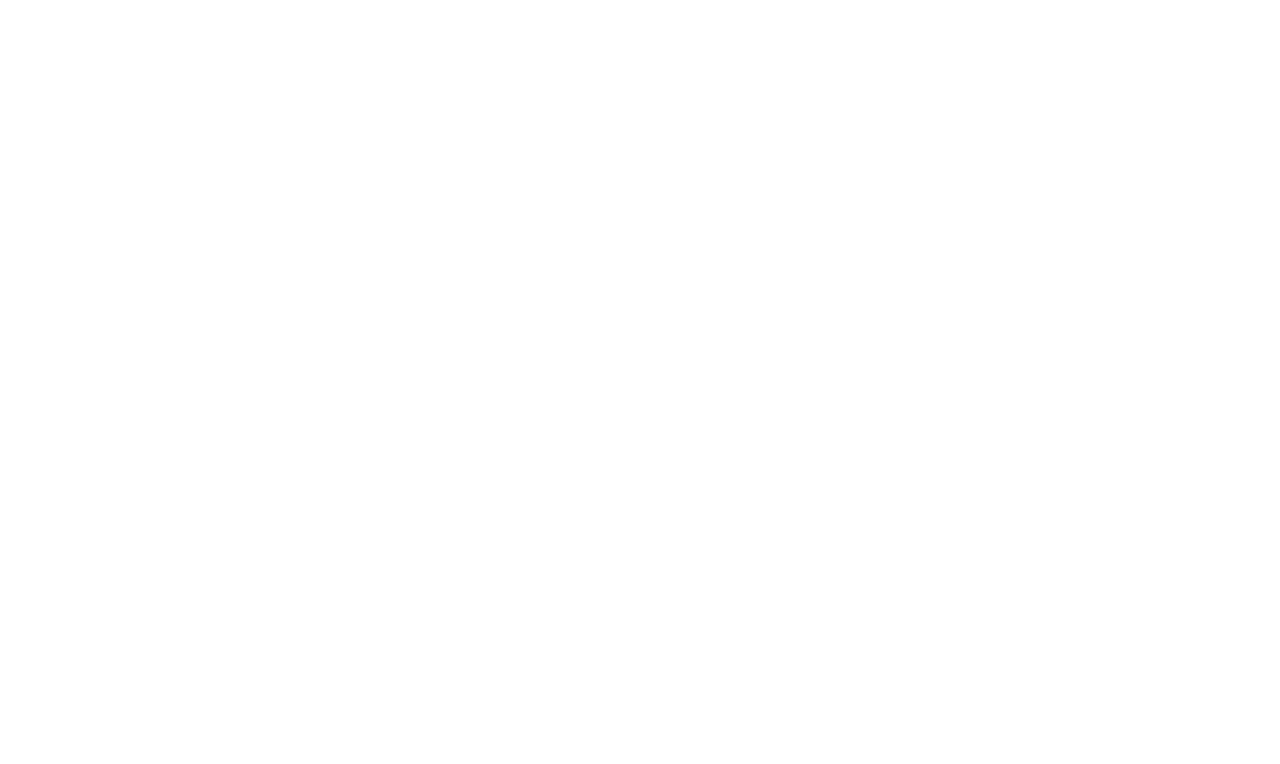
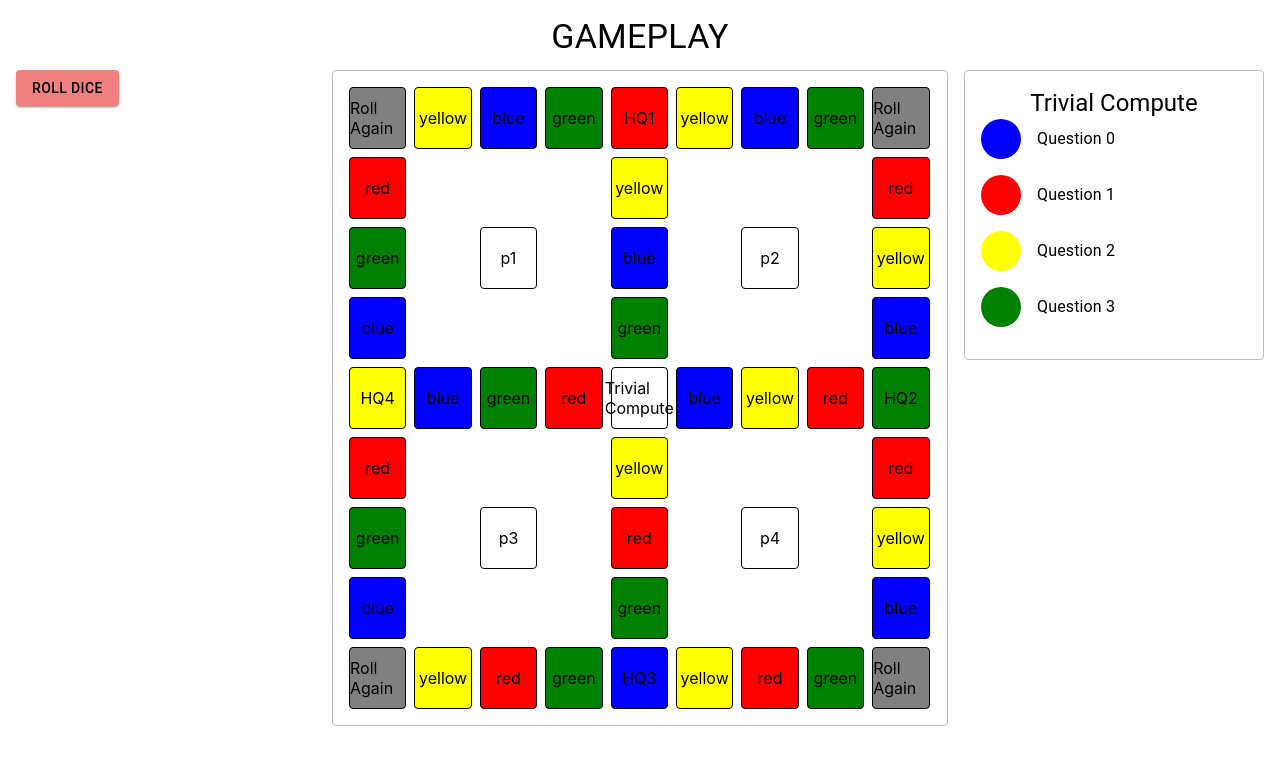
Before and after one commit to shanesreal/Coding_Avengers_Frontend, a React (Create React App) app in the folder my-app/: page /game-board in a window 1280 px wide. Before the commit this address had no page. Shown: the top 764 px of the page. Built offline with nearby package versions, Linux system fonts and the light colour scheme.

Commit message:
Hardcode the gameboard

```diff
--- a/my-app/src/App.js
+++ b/my-app/src/App.js
@@ -3,6 +3,7 @@
 import HomePage from './Components/Pages/HomePage';
 import NewGame from './Components/Pages/NewGame';
 import QuestionsPage from './Components/Pages/QuestionsPage';
+import GameBoard from './Components/Pages/GameBoard';
 
 function App() {
   return (
@@ -11,6 +12,7 @@
         <Route path="/" element={<HomePage />} />
         <Route path="/new-game" element={<NewGame />} />
         <Route path="/questions-page" element={<QuestionsPage />} />
+        <Route path="/game-board" element={<GameBoard />} />
       </Routes>
     </Router>
   );
--- /dev/null
+++ b/my-app/src/Components/Pages/GameBoard.js
@@ -0,0 +1,106 @@
+import React from 'react';
+import { Box, Grid, Typography, Button } from "@mui/material";
+
+const GameBoard = () => {
+  const boardLayout = [
+    ["Roll Again", "yellow", "blue", "green", "HQ1", "yellow", "blue", "green", "Roll Again"],
+    ["red", "delete", "delete", "delete", "yellow", "delete", "delete", "delete", "red"],
+    ["green", "delete", "p1", "delete", "blue", "delete", "p2", "delete", "yellow"],
+    ["blue", "delete", "delete", "delete", "green", "delete", "delete", "delete", "blue"],
+    ["HQ4", "blue", "green", "red", "Trivial Compute", "blue", "yellow", "red", "HQ2"],
+    ["red", "delete", "delete", "delete", "yellow", "delete", "delete", "delete", "red"],
+    ["green", "delete", "p3", "delete", "red", "delete", "p4", "delete", "yellow"],
+    ["blue", "delete", "delete", "delete", "green", "delete", "delete", "delete", "blue"],
+    ["Roll Again", "yellow", "red", "green", "HQ3", "yellow", "red", "green", "Roll Again"],
+  ];
+
+  const colorMap = {
+    "Roll Again": "grey",
+    "HQ1": "red",
+    "HQ2": "green",
+    "HQ3": "blue",
+    "HQ4": "yellow",
+    "Trivial Compute": "white",
+    "blue": "blue",
+    "red": "red",
+    "yellow": "yellow",
+    "green": "green",
+    "": "white",
+  };
+
+  const getColor = (content) => {
+    return colorMap[content] || "white";
+  };
+
+  const renderTile = (content, color) => (
+    <Box
+      border={1}
+      borderColor="black"
+      bgcolor={color}
+      height={60}
+      display="flex"
+      justifyContent="center"
+      alignItems="center"
+      borderRadius={1}
+    >
+      {content}
+    </Box>
+  );
+
+  return (
+    <Box display="flex" flexDirection="column" alignItems="center" padding={2}>
+      <Typography variant="h4" align="center" gutterBottom>
+        GAMEPLAY
+      </Typography>
+      <Grid container spacing={2} justifyContent="center">
+        <Grid item xs={12} sm={3}>
+          <Button variant="contained" style={{ backgroundColor: 'lightcoral', color: 'black' }}>
+            Roll Dice
+          </Button>
+        </Grid>
+        <Grid item xs={12} sm={6}>
+          <Box border={1} borderColor="grey.400" p={2} borderRadius={1}>
+            <Grid container spacing={1}>
+              {boardLayout.map((row, rowIndex) => (
+                <Grid container item xs={12} key={rowIndex} spacing={1}>
+                  {row.map((tile, colIndex) =>
+                    tile !== "delete" ? (
+                      <Grid item xs={1.33} key={colIndex}>
+                        {renderTile(tile, getColor(tile))}
+                      </Grid>
+                    ) : (
+                      <Grid item xs={1.33} key={colIndex}></Grid>
+                    )
+                  )}
+                </Grid>
+              ))}
+            </Grid>
+          </Box>
+        </Grid>
+        <Grid item xs={12} sm={3}>
+          <Box border={1} borderColor="grey.400" p={2} borderRadius={1}>
+            <Typography variant="h5" align="center">
+              Trivial Compute
+            </Typography>
+            {['Blue', 'Red', 'Yellow', 'Green'].map((color, index) => (
+              <Box key={index} display="flex" alignItems="center" mb={2}>
+                <Box
+                  width={40}
+                  height={40}
+                  borderRadius="50%"
+                  bgcolor={color.toLowerCase()}
+                  mr={2}
+                />
+                <Typography>
+                  Question {index}
+                </Typography>
+              </Box>
+            ))}
+          </Box>
+        </Grid>
+      </Grid>
+    </Box>
+  );
+};
+
+export default GameBoard;
```
